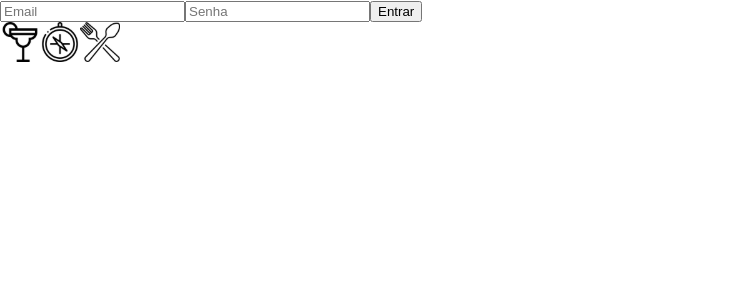
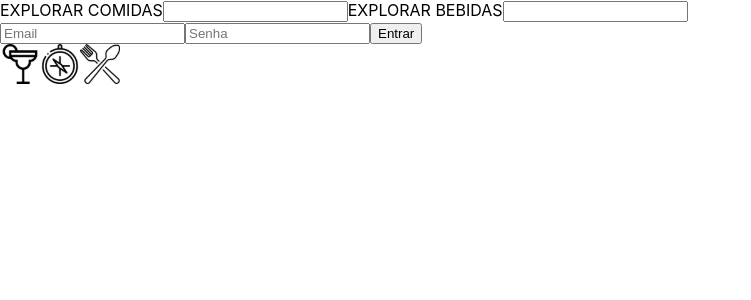
Before and after one commit to tryber/sd-05-recipes-app-5, a React (Create React App) app: page /explorar in a window 1280 px wide. Shown: the top 300 px of the page, without its empty margins (0-751 px from the left). Built offline with nearby package versions, Linux system fonts and the light colour scheme.

Commit message:
implementando explorar

```diff
--- a/src/App.js
+++ b/src/App.js
@@ -2,6 +2,7 @@ import React from 'react';
 import { BrowserRouter, Switch, Route } from 'react-router-dom';
 import Login from './Pages/Login';
 import Footer from './components/Footer';
+import Explorar from './Pages/Explorar';
 import './App.css';
 
 function App() {
@@ -11,13 +12,13 @@ function App() {
         <Switch>
           <Route exact path="/" component={Login} />
           <Route path="/footer" component={Footer} />
+          <Route path="/explorar" component={Explorar} />
           {/* <Route path="/comidas" component={Comidas} />
           <Route path="/bebidas" component={Bebidas} />
           <Route path="/comidas/{id-da-receita}" component={IdReceitaComida} />
           <Route parth="/bebidas/{id-da-receita}" component={IdReceitaBebida} />
           <Route path="/comidas/{id-da-receita}/in-progress" component={IdComidaInProgress} />
           <Route path="/bebidas/{id-da-receita}/in-progress" component={IdBebidaInProgress} />
-          <Route path="/explorar" component={Explorar} />
           <Route path="/explorar/comidas" component={ExplorarComidas} />
           <Route path="/explorar/bebidas" component={ExplorarBebidas} />
           <Route path="/explorar/comidas/ingredientes" component={ExplorarComidasIngredientes} />
--- a/src/Pages/Explorar.js
+++ b/src/Pages/Explorar.js
@@ -0,0 +1,58 @@
+import React, { Component } from 'react';
+// import Link from 'react-router-dom';
+
+// Aguardando REDUCERS E ACTIONS para ser importado
+// e conectar com a função
+
+class Explorar extends Component {
+  constructor(props) {
+    super(props);
+      this.state = {
+        explorarComida: '',
+        explorarBebida: '',
+      };
+      this.handleChange = this.handleChange.bind(this);
+    }
+
+  handleChange = event => {
+    const { explorarBebida, explorarComida } = event.target;
+    this.setState({ click: value });
+  }
+
+  render() {
+    return (
+      <div>
+        <label htmlFor="explorar-comidas">
+          <span>EXPLORAR COMIDAS</span>
+          <input
+            type="text"
+            data-testid="explorar-comidas"
+            name="explorar-comidas"
+          />
+        </label>
+        <label htmlFor="explorar-comidas">
+          <span>EXPLORAR BEBIDAS</span>
+          <input
+            type="text"
+            data-testid="explore-drinks"
+            name="explorar-bebidas"
+          />
+        </label>
+{/*         <Link>
+          <button>
+            type="text" data-testid="explore-bottom-btn"
+          </button>
+        </Link>
+        <Link>
+          <button>
+            type="text" data-testid="food-bottom-btn"
+          </button>
+        </Link> */}
+      </div>
+    )
+  }
+}
+
+// falta passar mapToStateToProps e mapDispatch
+
+export default Explorar;
```
Also changed, not shown: src/components/Bebidas.jsx (renamed from src/components/Bebidas.js), src/components/Comidas.jsx (renamed from src/components/Comidas.js), src/components/Footer.jsx (renamed from src/components/Footer.js).
